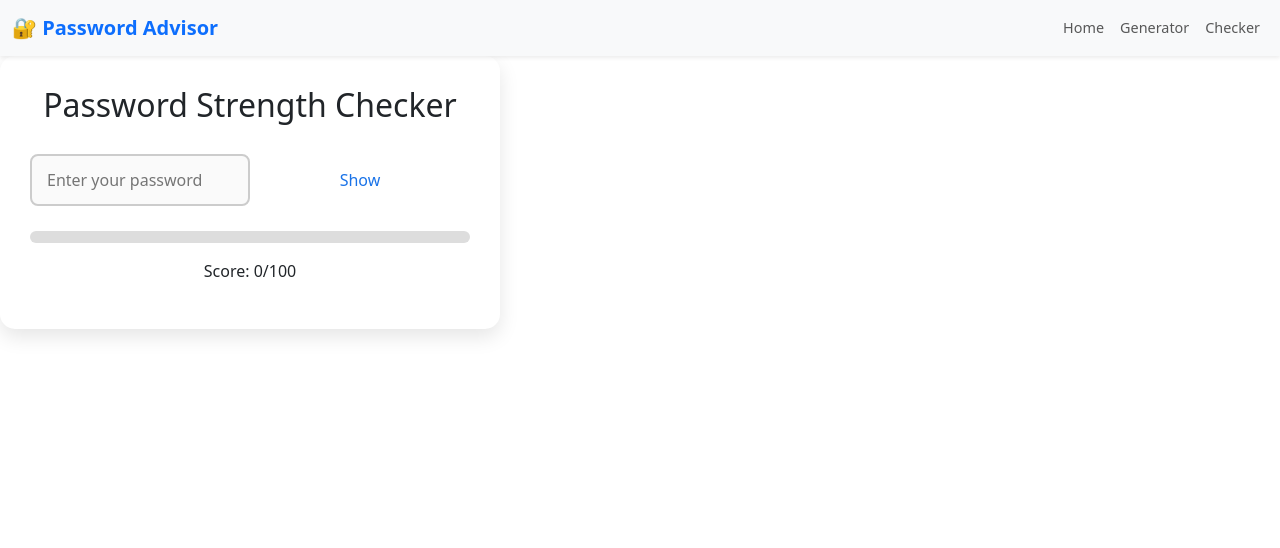
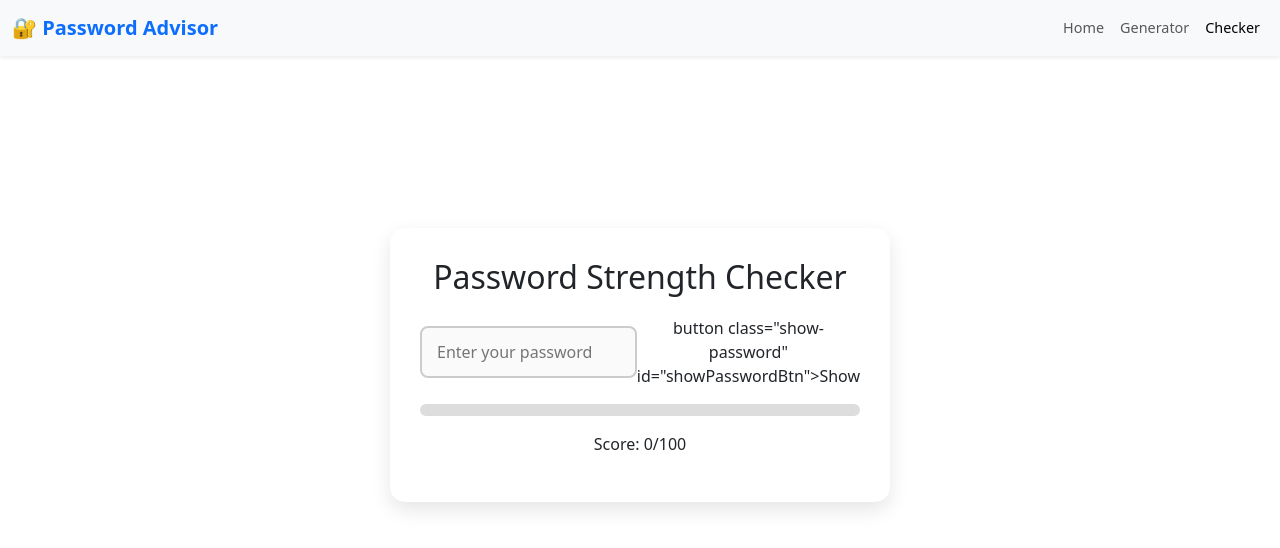
Before and after one commit to aryankus0470/Password-Advisor-2025, a plain HTML site: page checker.html in a window 1280 px wide. Drawn offline with nearby package versions, Linux system fonts and the light colour scheme.

Commit message:
Update checker.html

```diff
--- a/checker.html
+++ b/checker.html
@@ -8,7 +8,8 @@
   <link href="https://cdn.jsdelivr.net/npm/bootstrap@5.3.0/dist/css/bootstrap.min.css" rel="stylesheet">
 </head>
 <body>
-  <nav class="navbar navbar-expand-lg navbar-light bg-light shadow-sm">
+  <!-- Navigation Bar -->
+  <nav class="navbar navbar-expand-lg navbar-light bg-light shadow-sm fixed-top">
     <div class="container-fluid">
       <a class="navbar-brand text-primary fw-bold" href="index.html">🔐 Password Advisor</a>
       <button class="navbar-toggler" type="button" data-bs-toggle="collapse" data-bs-target="#navbarNav">
@@ -18,25 +19,37 @@
         <ul class="navbar-nav ms-auto">
           <li class="nav-item"><a class="nav-link" href="index.html">Home</a></li>
           <li class="nav-item"><a class="nav-link" href="generator.html">Generator</a></li>
-          <li class="nav-item"><a class="nav-link" href="checker.html">Checker</a></li>
+          <li class="nav-item"><a class="nav-link active" href="checker.html">Checker</a></li>
         </ul>
       </div>
     </div>
   </nav>
 
+  <!-- Main Content -->
+  <main>
     <div class="section">
       <h2>Password Strength Checker</h2>
+
       <div class="password-container">
         <input type="text" id="password" placeholder="Enter your password" />
-      <button class="show-password" id="showPasswordBtn">Show</button>
+       button class="show-password" id="showPasswordBtn">Show</button>
       </div>
-    <div id="strengthBar"></div>
+
+      <div id="strengthBar" class="mt-3"></div>
       <p id="strengthText"></p>
       <p id="strengthScore">Score: 0/100</p>
       <ul id="tips"></ul>
-  </>
+    </div>
+  </main>
 
+  <!-- Scripts -->
   <script src="script.js"></script>
   <script src="https://cdn.jsdelivr.net/npm/bootstrap@5.3.0/dist/js/bootstrap.bundle.min.js"></script>
 </body>
-</html>
+</ includes:
+
+- A **fixed top navbar** consistent with the rest of the site.
+- A clean, centered layout for the password input and strength feedback.
+- Bootstrap styling for responsiveness and polish.
+
+Would you like me to continue with `style.css` next?
```
Lines whose indentation alone changed are shown as unchanged.
